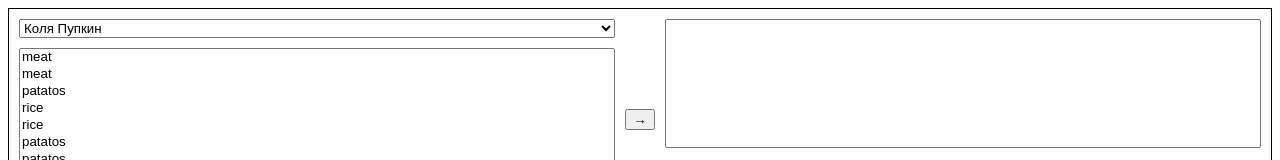
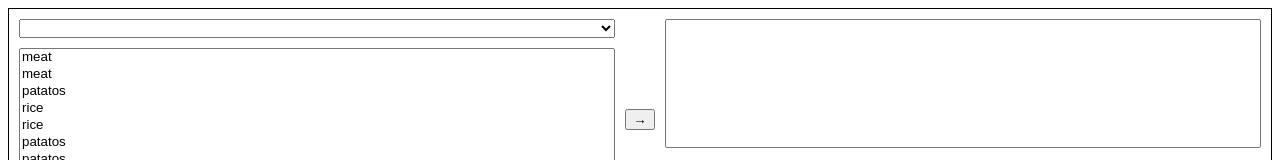
Before and after one commit to MikhailMos/myFirstProject, a Vue app: page / in a window 1280 px wide. Shown: the top 160 px of the page. Built offline with nearby package versions, Linux system fonts and the light colour scheme.

Commit message:
Добаляет методы для возврата данных от orderFormNomenclature к родителю

```diff
--- a/src/App.vue
+++ b/src/App.vue
@@ -1,9 +1,13 @@
 <template>
   <div id="app">
     <form class="orderForm" action="" method="POST">
-      <orderFormNomenclature class="orderForm__nomenclature"></orderFormNomenclature>
+      <orderFormNomenclature class="orderForm__nomenclature"
+          :arrCustomers="arrCustomers"
+          :dishes="dishes"
+          @select="selectedNomenclature"
+      ></orderFormNomenclature>
       <orderFormResult class="orderForm__result"></orderFormResult>
-      <button class="orderForm__btn-remove">&#8594;</button>
+      <button class="orderForm__btn-remove" type="button" @click.prevent="onBtnClick()">&#8594;</button>
     </form>
   </div>
 </template>
@@ -14,11 +18,134 @@
 
   export default {
     name: 'app',
+    data () {
+      return {
+        arrCustomers: arrCustomers(),
+        dishes: getDish()
+      }
+    },
     components: {
       orderFormNomenclature,
       orderFormResult
+    },
+    // created: {
+    //   getCustomers: getData(this.arrCustomers, path),
+    //   getDishes: getData(this.dishes, path)
+    // },
+    methods: {
+      onBtnClick: function () {
+        alert('oh!');
+      },
+      selectedNomenclature: function (obj) {
+        console.log(obj.selectedCustomer.name + ' ' + obj.selectedProducts.length);
+      }
     }
   }
+
+  var NAME = ['Вася', 'Коля', 'Миша', 'Алексей', 'Иван', 'Григорий', 'Андрей'];
+  var SURNAME = ['Пупкин', 'Иванович', 'Никифоров', 'Тимофеев'];
+  var COUTN_DISHES = 8;
+  var COOCING = ['meat', 'chiken', 'rice', 'patatos', 'kebab'];
+  var DATA_PRODUCT = {
+    errorcode: 0,
+    errorstring: '',
+    params: ''
+  }
+
+  var arrCustomers = function () {
+    var dataCustomers = new Array();
+    var countCustomers = NAME.length + SURNAME.length;
+    for (var i = 0; i < countCustomers; i++) {
+      dataCustomers.push(CustomerObject(400 + i));
+    }
+
+    return dataCustomers;
+  }
+
+  var getDish = function () {
+    var arrDishes = new Array;
+
+    for (var i = 0; i < COUTN_DISHES; i++) {
+      var tempObj = DishObject();
+      tempObj.id = tempObj.id + i;
+      tempObj.grp_id = tempObj.grp_id + i;
+      arrDishes.push(tempObj);
+    }
+
+    return arrDishes;
+  }
+
+  var getRandom = function (min, max) {
+    return Math.floor(Math.random() * (max - min) + min);
+  }
+
+  var DishObject = function () {
+    return {
+      id: 1000,
+      grp_id: 2000,
+      name: COOCING[getRandom(0, COOCING.length - 1)],
+      color: 'rgb(' + getRandom(0, 255) + ', ' + getRandom(0, 255) + ', ' + getRandom(0, 255) + ')',
+      font_color: 'rgb(' + getRandom(0, 255) + ', ' + getRandom(0, 255) + ', ' + getRandom(0, 255) + ')',
+      type: 'dish',
+      includedinsections: '',
+      includedinmenu: true,
+      img: 1010100101,
+      deleted: false,
+      price: 10.0,
+      fat: 0,
+      fiber: 1.1,
+      carbs: 0.1,
+      energy: 1.1,
+      weight: 120,
+      capacity: 0.6,
+      allergen: 'atention',
+      alkopercent: 0.01,
+      stop_list: 0,
+      category: 2222,
+      description: 'it\'s delition',
+      fullname: 'soup',
+      fullnameenglish: 'soup',
+      descriptionenglish: 'it\'s delitions',
+      kitchenname: 'bla',
+      inquickmenu: false,
+      qrow: '',
+      qcolumn: '',
+      qpage: '',
+      natsenka: 0,
+      cost: 120,
+      costperc: 0,
+      dish_discounts:[0, 5, 10]
+    }
+  }
+
+  var CustomerObject = function (id) {
+    return {
+      whenCreated: new Date(),
+      registeredDate: new Date(),
+      lastVisitDate: new Date(),
+      firstOrderDate: new Date(),
+      anonymized: false,
+      birthday: new Date(getRandom(1970, 2000), getRandom(1, 12), getRandom(1, 28)),
+      comment: '',
+      email: '',
+      id: id,
+      isDeleted: false,
+      middleName: '',
+      name: NAME[getRandom(0, NAME.length - 1)],
+      phone: '',
+      surname: SURNAME[getRandom(0, SURNAME.length - 1)]
+    }
+  }
+
+  // var getData = function (whereLoad, somePath) {
+  //   fetch(serv_ip + ':' + port + '/' + somePath)
+  //     .then(function (response) {
+  //       return response.json();
+  //     })
+  //     .then(function (data) {
+  //       whereLoad = data;
+  //     })
+  // }
 </script>
 
 <style>
--- a/src/components/orderFormNomenclature.vue
+++ b/src/components/orderFormNomenclature.vue
@@ -1,10 +1,17 @@
 <template>
     <div class="nomenclature-section">
-        <select name="customers" id="customers" class="nomenclature__customers">
-            <option v-for="item in arrCustomers" v-bind:value="item.id">{{ item.name + ' ' + item.surname }}</option>
+        <select v-model="selectedCustomer" @change="selectedNomenclature()"  name="customers" id="customers" class="nomenclature__customers" >
+            <!-- <option disabled selected>Выбирите покупателя...</option> -->
+            <option v-for="item in arrCustomers"
+                    :key="item.id"
+                    :value="item"
+            >{{ item.name + ' ' + item.surname }}</option>
         </select>
-        <select name="products" id="products" class="nomenclature__products" multiple="multiple">
-            <option v-for="item in getDish" v-bind:value="item.id">{{ item.name }}</option>
+        <select v-model="selectedProducts" @change="selectedNomenclature()" name="products" id="products" class="nomenclature__products" multiple>
+            <option v-for="item in dishes"
+                    :key="item.id"
+                    :value="item"
+            >{{ item.name }}</option>
         </select>
     </div>
 </template>
@@ -12,104 +19,23 @@
 <script>
     export default {
         name: 'orderFormNomenclature',
-        computed: {
-            arrCustomers () {
-                var dataCustomers = new Array();
-                var countCustomers = NAME.length + SURNAME.length;
-                for (var i = 0; i < countCustomers; i++) {
-
-                    dataCustomers.push(CustomerObject(400 + i));
-                }
-
-                return dataCustomers;
-            },
-            getDish () {
-                var arrDishes = new Array;
-
-                for (var i = 0; i < COUTN_DISHES; i++) {
-                    var tempObj = DishObject();
-                    tempObj.id = tempObj.id + i;
-                    tempObj.grp_id = tempObj.grp_id + i;
-                    arrDishes.push(tempObj);
-                }
-
-                return arrDishes;
+        data () {
+            return {
+                selectedCustomer: '',
+                selectedProducts: []
+            }
+        },
+        props: {
+            arrCustomers: Array,
+            dishes: Array
+        },
+        methods: {
+            selectedNomenclature: function () {
+                // console.log(this.selectedCustomer.name + ' ' + this.selectedProducts.length);
+                this.$emit('select', { selectedCustomer: this.selectedCustomer, selectedProducts: this.selectedProducts });
             }
         }
     }
-
-    var NAME = ['Вася', 'Коля', 'Миша', 'Алексей', 'Иван', 'Григорий', 'Андрей'];
-    var SURNAME = ['Пупкин', 'Иванович', 'Никифоров', 'Тимофеев'];
-    var COUTN_DISHES = 8;
-    var COOCING = ['meat', 'chiken', 'rice', 'patatos', 'kebab'];
-    var DATA_PRODUCT = {
-        errorcode: 0,
-        errorstring: '',
-        params: ''
-    }
-
-    var getRandom = function (min, max) {
-        return Math.floor(Math.random() * (max - min) + min);
-    }
-
-    var DishObject = function () {
-        return {
-            id: 1000,
-            grp_id: 2000,
-            name: COOCING[getRandom(0, COOCING.length - 1)],
-            color: 'rgb(' + getRandom(0, 255) + ', ' + getRandom(0, 255) + ', ' + getRandom(0, 255) + ')',
-            font_color: 'rgb(' + getRandom(0, 255) + ', ' + getRandom(0, 255) + ', ' + getRandom(0, 255) + ')',
-            type: 'dish',
-            includedinsections: '',
-            includedinmenu: true,
-            img: 1010100101,
-            deleted: false,
-            price: 10.0,
-            fat: 0,
-            fiber: 1.1,
-            carbs: 0.1,
-            energy: 1.1,
-            weight: 120,
-            capacity: 0.6,
-            allergen: 'atention',
-            alkopercent: 0.01,
-            stop_list: 0,
-            category: 2222,
-            description: 'it\'s delition',
-            fullname: 'soup',
-            fullnameenglish: 'soup',
-            descriptionenglish: 'it\'s delitions',
-            kitchenname: 'bla',
-            inquickmenu: false,
-            qrow: '',
-            qcolumn: '',
-            qpage: '',
-            natsenka: 0,
-            cost: 120,
-            costperc: 0,
-            dish_discounts:[0, 5, 10]
-        }
-    }
-
-    var CustomerObject = function (id) {
-        return {
-            whenCreated: new Date(),
-            registeredDate: new Date(),
-            lastVisitDate: new Date(),
-            firstOrderDate: new Date(),
-            anonymized: false,
-            birthday: new Date(getRandom(1970, 2000), getRandom(1, 12), getRandom(1, 28)),
-            comment: '',
-            email: '',
-            id: id,
-            isDeleted: false,
-            middleName: '',
-            name: NAME[getRandom(0, NAME.length - 1)],
-            phone: '',
-            surname: SURNAME[getRandom(0, SURNAME.length - 1)]
-        }
-    }
-
 </script>
 
 <style scoped>
```
